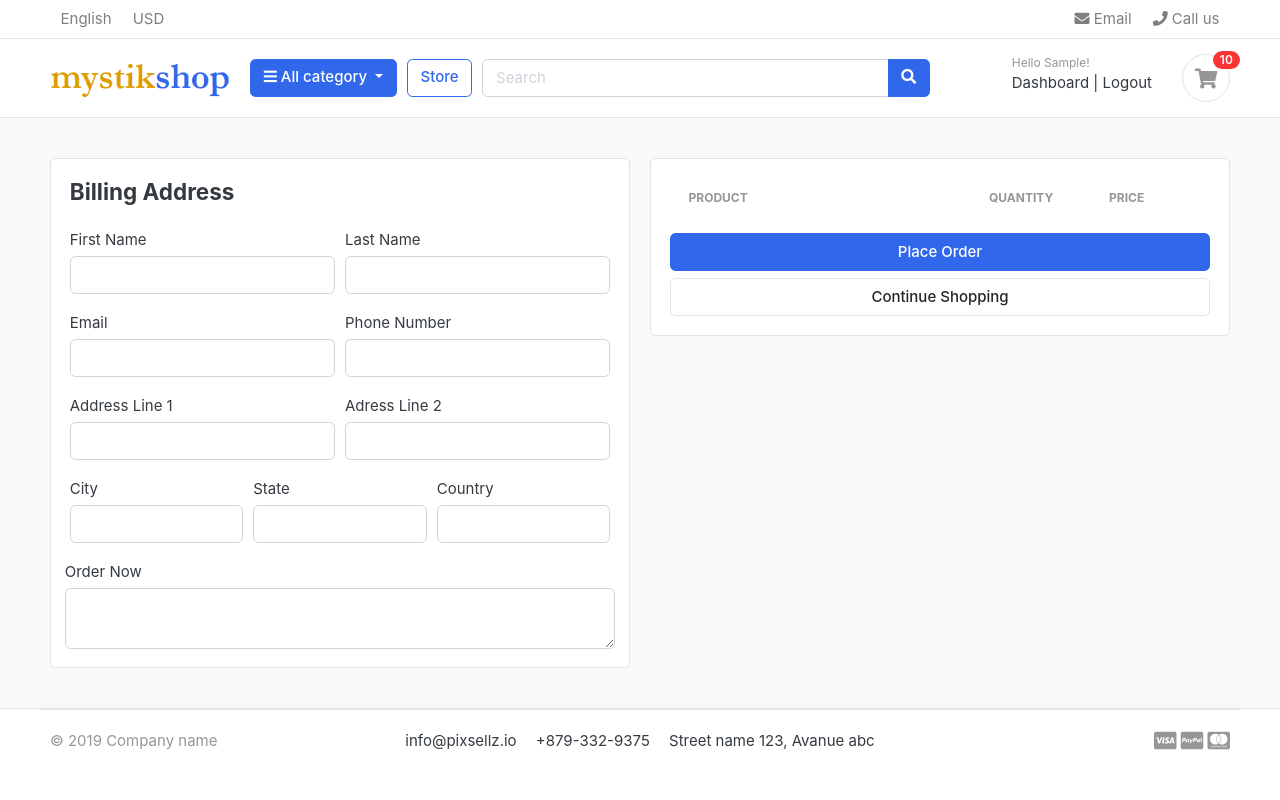
After one commit to DavidMJ21/finalproject-David, a Django app: page /cart/checkout/ in a window 1280 px wide. The commit adds this page. Run offline with Django 3.2, Linux system fonts and the light colour scheme; a user stored in the database is signed in; tables that the repository leaves empty hold one stand-in row (values such as "Sample post"); lists and menus that the app fills with data are empty; some libraries are stand-ins or nearby versions; some web fonts are replaced.

```diff
--- a/carts/context_processors.py
+++ b/carts/context_processors.py
@@ -9,7 +9,10 @@ def counter(request):
     else:
         try:
             cart = Cart.objects.filter(cart_id=_cart_id(request))
-            cart_items = CartItem.objects.all().filter(cart=cart[:1])
+            if request.user.is_authenticated:
+                cart_items = CartItem.objects.all().filter(user=request.user)
+            else:
+                cart_items = CartItem.objects.all().filter(cart=cart[:1])
             for cart_item in cart_items:
                 cart_count += cart_item.quantity
         except Cart.DoesNotExists:
--- a/carts/models.py
+++ b/carts/models.py
@@ -1,5 +1,6 @@
 from django.db import models
 from store.models import Product, Variation
+from accounts.models import Account
 # Create your models here.
 
 class Cart(models.Model):
@@ -10,10 +11,10 @@ class Cart(models.Model):
         return self.cart_id
 
 class CartItem(models.Model):
-    #user = models.ForeignKey(Account, on_delete=models.CASCADE, null=True)
+    user = models.ForeignKey(Account, on_delete=models.CASCADE, null=True)
     product = models.ForeignKey(Product, on_delete=models.CASCADE)
     variations = models.ManyToManyField(Variation, blank=True)
-    cart    = models.ForeignKey(Cart, on_delete=models.CASCADE)
+    cart    = models.ForeignKey(Cart, on_delete=models.CASCADE, null=True)
     quantity = models.IntegerField()
     is_active = models.BooleanField(default=True)
 
--- a/carts/urls.py
+++ b/carts/urls.py
@@ -7,8 +7,10 @@ urlpatterns = [
     path('add_cart/<int:product_id>/', views.add_cart, name='add_cart'),
     path('remove_cart/<int:product_id>/<int:cart_item_id>/', views.remove_cart, name='remove_cart'),
     path('remove_cart_item/<int:product_id>/<int:cart_item_id>/', views.remove_cart_item, name='remove_cart_item'),
+
+    path('checkout/', views.checkout, name='checkout'),
 #    path('remove_cart/<int:product_id>/<int:cart_item_id>/', views.remove_cart, name='remove_cart'),
 #    path('remove_cart_item/<int:product_id>/<int:cart_item_id>/', views.remove_cart_item, name='remove_cart_item'),
 
-#    path('checkout/', views.checkout, name='checkout'),
+
 ]
--- a/carts/views.py
+++ b/carts/views.py
@@ -2,6 +2,7 @@ from django.shortcuts import render, redirect, get_object_or_404
 from store.models import Product, Variation
 from .models import Cart, CartItem
 from django.core.exceptions import ObjectDoesNotExist
+from django .contrib.auth.decorators import login_required
 
 # Create your views here.
 from django.http import HttpResponse
@@ -15,69 +16,125 @@ def _cart_id(request):
 
 
 def add_cart(request, product_id):
+    current_user = request.user
     product = Product.objects.get(id=product_id)  # get the product
-    product_variation = []
-    if request.method == 'POST':
-        for item in request.POST:
-            key = item
-            value = request.POST[key]
-        #color = request.POST['color']
-        #size = request.POST['size']
-            try:
-                variation = Variation.objects.get(product=product, variation_category__iexact=key, variation_value__iexact=value)
-                product_variation.append(variation)
-                #print(variation)
-            except:
-                pass
+    #If the user is is_authenticated
+    if current_user.is_authenticated:
+        product_variation = []
+        if request.method == 'POST':
+            for item in request.POST:
+                key = item
+                value = request.POST[key]
+            #color = request.POST['color']
+            #size = request.POST['size']
+                try:
+                    variation = Variation.objects.get(product=product, variation_category__iexact=key, variation_value__iexact=value)
+                    product_variation.append(variation)
+                    #print(variation)
+                except:
+                    pass
 
-    try:
-        cart = Cart.objects.get(cart_id=_cart_id(request)) # get the cart using the cart_id present in the session
-    except Cart.DoesNotExist:
-        cart = Cart.objects.create(
-            cart_id=_cart_id(request)
-        )
-    cart.save()
 
-    is_cart_item_exists = CartItem.objects.filter(product=product, cart=cart).exists()
-    if is_cart_item_exists:
-        cart_item = CartItem.objects.filter(product=product, cart=cart)
-        #existing_variations -> database
-        #current_variation  -> product_variation
-        #item_id -> database
-        ex_var_list = []
-        id = []
-        for item in cart_item:
-            existing_variation = item.variations.all()
-            ex_var_list.append(list(existing_variation))
-            id.append(item.id)
+        is_cart_item_exists = CartItem.objects.filter(product=product, user=current_user).exists()
+        if is_cart_item_exists:
+            cart_item = CartItem.objects.filter(product=product, user=current_user)
+            ex_var_list = []
+            id = []
+            for item in cart_item:
+                existing_variation = item.variations.all()
+                ex_var_list.append(list(existing_variation))
+                id.append(item.id)
 
-        print(ex_var_list)
+            print(ex_var_list)
 
-        if product_variation in ex_var_list:
-            #increase the cart item quantity
-            index = ex_var_list.index(product_variation)
-            item_id = id[index]
-            item = CartItem.objects.get(product=product, id=item_id)
-            item.quantity += 1
-            item.save()
+            if product_variation in ex_var_list:
+                #increase the cart item quantity
+                index = ex_var_list.index(product_variation)
+                item_id = id[index]
+                item = CartItem.objects.get(product=product, id=item_id)
+                item.quantity += 1
+                item.save()
 
+            else:
+                item = CartItem.objects.create(product=product, quantity=1, user=current_user)
+                if len(product_variation) > 0:
+                    item.variations.clear()
+                    item.variations.add(*product_variation)
+                item.save()
         else:
-            item = CartItem.objects.create(product=product, quantity=1, cart=cart)
+            cart_item = CartItem.objects.create(
+                product = product,
+                quantity = 1,
+                user = current_user,
+            )
             if len(product_variation) > 0:
-                item.variations.clear()
-                item.variations.add(*product_variation)
-            item.save()
+                cart_item.variations.clear()
+                cart_item.variations.add(*product_variation)
+            cart_item.save()
+        return redirect('cart')
+
+    #if the user is not authenticated
     else:
-        cart_item = CartItem.objects.create(
-            product = product,
-            quantity = 1,
-            cart = cart,
-        )
-        if len(product_variation) > 0:
-            cart_item.variations.clear()
-            cart_item.variations.add(*product_variation)
-        cart_item.save()
-    return redirect('cart')
+        product_variation = []
+        if request.method == 'POST':
+            for item in request.POST:
+                key = item
+                value = request.POST[key]
+
+                try:
+                    variation = Variation.objects.get(product=product, variation_category__iexact=key, variation_value__iexact=value)
+                    product_variation.append(variation)
+                except:
+                    pass
+
+        try:
+            cart = Cart.objects.get(cart_id=_cart_id(request)) # get the cart using the cart_id present in the session
+        except Cart.DoesNotExist:
+            cart = Cart.objects.create(
+                cart_id=_cart_id(request)
+            )
+        cart.save()
+
+        is_cart_item_exists = CartItem.objects.filter(product=product, cart=cart).exists()
+        if is_cart_item_exists:
+            cart_item = CartItem.objects.filter(product=product, cart=cart)
+            #existing_variations -> database
+            #current_variation  -> product_variation
+            #item_id -> database
+            ex_var_list = []
+            id = []
+            for item in cart_item:
+                existing_variation = item.variations.all()
+                ex_var_list.append(list(existing_variation))
+                id.append(item.id)
+
+            print(ex_var_list)
+
+            if product_variation in ex_var_list:
+                #increase the cart item quantity
+                index = ex_var_list.index(product_variation)
+                item_id = id[index]
+                item = CartItem.objects.get(product=product, id=item_id)
+                item.quantity += 1
+                item.save()
+
+            else:
+                item = CartItem.objects.create(product=product, quantity=1, cart=cart)
+                if len(product_variation) > 0:
+                    item.variations.clear()
+                    item.variations.add(*product_variation)
+                item.save()
+        else:
+            cart_item = CartItem.objects.create(
+                product = product,
+                quantity = 1,
+                cart = cart,
+            )
+            if len(product_variation) > 0:
+                cart_item.variations.clear()
+                cart_item.variations.add(*product_variation)
+            cart_item.save()
+        return redirect('cart')
 
 
 
@@ -108,6 +165,33 @@ def cart(request, total=0, quantity=0, cart_items=None):
     try:
         tax = 0
         grand_total = 0
+        if request.user.is_authenticated:
+            cart_items = CartItem.objects.filter(user=request.user, is_active=True)
+        else:
+            cart = Cart.objects.get(cart_id=_cart_id(request))
+            cart_items = CartItem.objects.filter(cart=cart, is_active=True)
+        for cart_item in cart_items:
+            total += (cart_item.product.price * cart_item.quantity)
+            quantity += cart_item.quantity
+        tax = (15 * total)/100
+        grand_total = total + tax
+    except ObjectDoesNotExist:
+        pass  # just ignore
+
+    context = {
+        'total': total,
+        'quantity': quantity,
+        'cart_items': cart_items,
+        'tax': tax,
+        'grand_total': grand_total,
+    }
+    return render(request, 'store/cart.html', context)
+
+@login_required(login_url='login')
+def checkout(request, total=0, quantity=0, cart_items=None):
+    try:
+        tax = 0
+        grand_total = 0
         cart = Cart.objects.get(cart_id=_cart_id(request))
         cart_items = CartItem.objects.filter(cart=cart, is_active=True)
         for cart_item in cart_items:
@@ -125,4 +209,4 @@ def cart(request, total=0, quantity=0, cart_items=None):
         'tax': tax,
         'grand_total': grand_total,
     }
-    return render(request, 'store/cart.html', context)
+    return render(request, 'store/checkout.html', context)
--- a/templates/includes/navbar.html
+++ b/templates/includes/navbar.html
@@ -29,7 +29,7 @@
 <div class="row align-items-center">
   <div class="col-lg-2 col-md-3 col-6">
     <a href="{% url 'home' %}" class="brand-wrap">
-      <img class="logo" src="{% static './images/logo1.png' %}">
+      <img class="logo" src="{% static './images/logo2.png' %}">
     </a> <!-- brand-wrap.// -->
   </div>
   <div class="col-lg col-sm col-md col-6 flex-grow-0">
--- a/templates/store/cart.html
+++ b/templates/store/cart.html
@@ -104,7 +104,7 @@
 			<p class="text-center mb-3">
 				<img src="{% static './images/misc/payments.png' %}" height="26">
 			</p>
-			<a href="./place-order.html" class="btn btn-primary btn-block"> Checkout </a>
+			<a href="{% url 'checkout' %}" class="btn btn-primary btn-block"> Checkout </a>
 			<a href="{% url 'store' %}" class="btn btn-light btn-block">Continue Shopping</a>
 		</div> <!-- card-body.// -->
 		</div> <!-- card.// -->
--- /dev/null
+++ b/templates/store/checkout.html
@@ -0,0 +1,141 @@
+{% extends 'base.html' %}
+{% load static %}
+
+{% block content %}
+
+<section class="section-content padding-y bg">
+<div class="container">
+
+<!-- ============================ COMPONENT 1 ================================= -->
+
+<div class="row">
+	<aside class="col-lg-6">
+<div class="card">
+  <div class="card-body">
+    <h4 class="card-title mb-4">Billing Address</h4>
+    <form action="" method="POST">
+      {% csrf_token %}
+      <div class="form-row">
+        <div class="col form-group">
+          <label for="">First Name</label>
+          <input type="text" name="first_name" class="form-control" required>
+          </div>
+          <div class="col form-group">
+            <label for="">Last Name</label>
+            <input type="text" name="last_name" class="form-control" required>
+          </div>
+        </div>
+        <div class="form-row">
+          <div class="col form-group">
+            <label for="">Email</label>
+            <input type="email" name="email" class="form-control" required>
+            </div>
+            <div class="col form-group">
+              <label for="">Phone Number</label>
+              <input type="text" name="phone" class="form-control" required>
+            </div>
+          </div>
+          <div class="form-row">
+            <div class="col form-group">
+              <label for="">Address Line 1</label>
+              <input type="text" name="address_line_1" class="form-control" required>
+              </div>
+              <div class="col form-group">
+                <label for="">Adress Line 2</label>
+                <input type="text" name="address_line_2" class="form-control">
+              </div>
+            </div>
+            <div class="form-row">
+              <div class="col form-group">
+                <label for="">City</label>
+                <input type="text" name="city" class="form-control" required>
+                </div>
+                <div class="col form-group">
+                  <label for="">State</label>
+                  <input type="text" name="state" class="form-control" required>
+                </div>
+                <div class="col form-group">
+                  <label for="">Country</label>
+                  <input type="text" name="country" class="form-control" required>
+                </div>
+                </div>
+                <div class="form-row">
+                  <label for="">Order Now</label>
+                  <textarea name="order_note" rows="2" class="form-control"></textarea>
+                </div>
+
+
+    </div>
+</div> <!-- card.// -->
+
+	</aside> <!-- col.// -->
+	<aside class="col-lg-6">
+
+		<div class="card">
+		<div class="card-body">
+
+      <table class="table table-borderless table-shopping-cart">
+      <thead class="text-muted">
+      <tr class="small text-uppercase">
+        <th scope="col">Product</th>
+        <th scope="col" width="120">Quantity</th>
+        <th scope="col" width="120">Price</th>
+      </tr>
+      </thead>
+      <tbody>
+
+      {% for cart_item in cart_items %}
+      <tr>
+      	<td>
+      		<figure class="itemside align-items-center">
+      			<div class="aside"><img src="{{ cart_item.product.images.url }}" class="img-sm"></div>
+      			<figcaption class="info">
+      				<a href="{{ cart_item.product.get_url }}" class="title text-dark">{{ cart_item.product.product_name }}</a>
+      				<p class="text-muted small">
+      					{% if cart_item.variations.all %}
+      					 {% for item in cart_item.variations.all %}
+      					  {{ item.variation_category | capfirst }} : {{ item.variation_value | capfirst }} <br>
+      					 {% endfor %}
+      					{% endif %}
+      				</p>
+      			</figcaption>
+      		</figure>
+      	</td>
+      	<td>
+      		<!-- col.// -->
+
+              <label for="">{{cart_item.quantity}}</label>
+
+      	</td>
+      	<td>
+      		<div class="price-wrap">
+      			<var class="price">$ {{ cart_item.sub_total }}</var>
+      			<small class="text-muted"> $ {{ cart_item.product.price }} each </small>
+      		</div> <!-- price-wrap .// -->
+      	</td>
+
+      </tr>
+      {% endfor %}
+
+      </tbody>
+      </table>
+
+      <button type="submit" name="submit" class="btn btn-primary btn-block">Place Order</button>
+			<a href="{% url 'store' %}" class="btn btn-light btn-block">Continue Shopping</a>
+      </form>
+		</div> <!-- card-body.// -->
+		</div> <!-- card.// -->
+
+
+</aside> <!-- col.// -->
+
+
+</div> <!-- row.// -->
+
+<!-- ============================ COMPONENT 1 END .// ================================= -->
+
+</div> <!-- container .//  -->
+</section>
+<!-- ========================= SECTION CONTENT END// ========================= -->
+
+{% endblock %}
```
Also changed, not shown: accounts/views.py (+42 -0 lines), carts/migrations/0003_auto_20221122_2358.py (added), finalproject/static/images/logo.png (deleted), finalproject/static/images/logo2.png (added), finalproject/static/images/logo3.png (added), store/migrations/0003_auto_20221122_2358.py (added).
